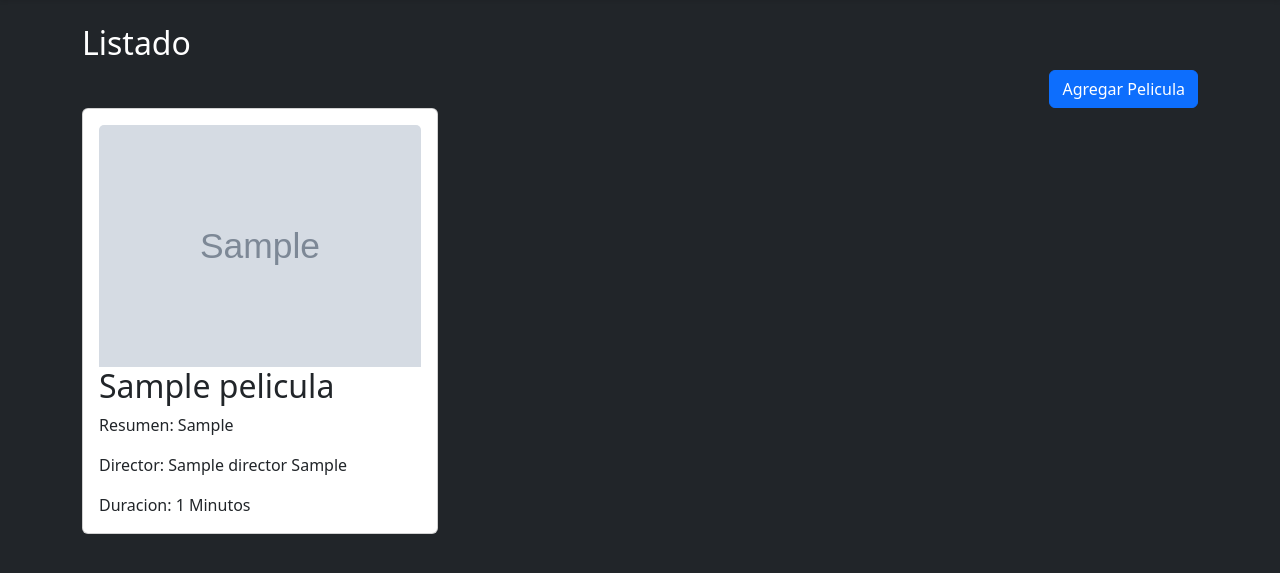
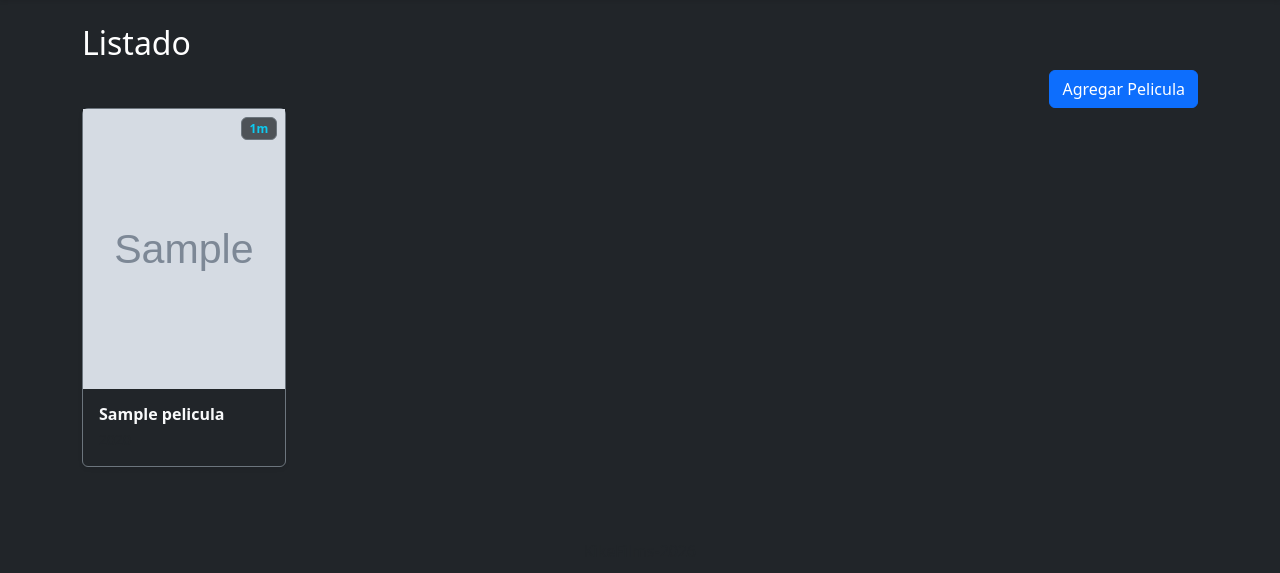
Before and after one commit to LDJSystems/KikeFilms, a Django app: page /peliculas/listar_peliculas/ in a window 1280 px wide. Shown: the part 57-630 px from the top of the page. Run offline with Django 5.2, Linux system fonts and the light colour scheme; tables that the repository leaves empty hold one stand-in row (values such as "Sample post"); grey boxes marked "Sample" are stand-in pictures.

Commit message:
style: Mejora a la vista de lista de peliculas. refactor: Eliminacion del archivo pelicula_form y pelicula_list

```diff
--- a/templates/pelicula/lista.html
+++ b/templates/pelicula/lista.html
@@ -10,30 +10,105 @@
     <button type="button" class="btn btn-primary">Agregar Pelicula</button>
 </div>
 
-<div class="row row-cols-3 row-cols-md-4 row-cols-lg-3 g-4 mb-5">
+<div class="row row-cols-2 row-cols-md-4 row-cols-lg-5 g-4 mb-5">
+    {% for pelicula in peliculas %}
+    <div class="col">
+        <!-- Tarjeta interactiva que abre el modal -->
+        <div class="card h-100 bg-dark text-white border-secondary shadow-sm" style="cursor: pointer;"
+            data-bs-toggle="modal" data-bs-target="#modalPelicula{{ pelicula.id }}">
+            <div class="position-relative overflow-hidden bg-black" style="height: 280px;">
+                {% if pelicula.portada_imagen %}
+                <img src="{{ pelicula.portada_imagen.url }}" class="w-100 h-100" alt="{{ pelicula.titulo }}"
+                    style="object-fit: cover;">
+                {% else %}
+                <div
+                    class="d-flex align-items-center justify-content-center h-100 text-muted small bg-secondary bg-opacity-25">
+                    Sin póster
+                </div>
+                {% endif %}
+                <span
+                    class="position-absolute top-0 end-0 m-2 badge bg-dark bg-opacity-75 border border-secondary text-info">
+                    {{ pelicula.duracion }}m
+                </span>
+            </div>
+            <div class="card-body p-3 d-flex flex-column justify-content-between">
+                <h6 class="card-title fw-bold text-truncate text-light mb-1" title="{{ pelicula.titulo }}">
+                    {{ pelicula.titulo }}
+                </h6>
+                <div class="text-muted small">
+                    {{ pelicula.fecha_lanzamiento|date:"Y" }}
+                </div>
+            </div>
+        </div>
+    </div>
 
-    {% for pelicula in peliculas %}
+    <!-- MODAL (Recuadro flotante de detalles) para cada película -->
+    <div class="modal fade" id="modalPelicula{{ pelicula.id }}" tabindex="-1"
+        aria-labelledby="modalLabel{{ pelicula.id }}" aria-hidden="true">
+        <div class="modal-dialog modal-dialog-centered modal-lg">
+            <div class="modal-content bg-dark text-white border border-secondary shadow-lg">
+                <div class="modal-header border-secondary">
+                    <h5 class="modal-title fw-bold text-danger" id="modalLabel{{ pelicula.id }}">
+                        {{ pelicula.titulo }}
+                    </h5>
+                    <button type="button" class="btn-close btn-close-white" data-bs-dismiss="modal"
+                        aria-label="Close"></button>
+                </div>
+                <div class="modal-body">
+                    <div class="row g-4 align-items-center">
+                        <div class="col-md-5">
+                            {% if pelicula.portada_imagen %}
+                            <img src="{{ pelicula.portada_imagen.url }}"
+                                class="img-fluid rounded shadow border border-secondary" alt="{{ pelicula.titulo }}"
+                                style="max-height: 350px; width: 100%; object-fit: cover;">
+                            {% else %}
+                            <div class="bg-secondary text-center p-5 rounded text-white">Sin póster disponible</div>
+                            {% endif %}
+                        </div>
+                        <div class="col-md-7">
+                            <h3 class="fw-bold mb-2">{{ pelicula.titulo }}</h3>
 
-    <div class="col">
-        <div class="card">
-            <div class="card-body">
+                            <div class="mb-3">
+                                <span class="badge bg-danger me-2">Año: {{ pelicula.fecha_lanzamiento|date:"Y" }}</span>
+                                <span class="badge bg-secondary me-2">Duración: {{ pelicula.duracion }} min</span>
+                            </div>
 
-                <img src="{{ pelicula.portada_imagen.url }}" class="card-img-top" alt="">
+                            <!-- Director blindado contra errores -->
+                            <p class="mb-2"><strong>Director:</strong>
+                                <span class="text-light">
+                                    {% if pelicula.director %}
+                                    {{ pelicula.director }}
+                                    {% else %}
+                                    No especificado
+                                    {% endif %}
+                                </span>
+                            </p>
 
-                <h2 class="card-title">{{ pelicula.titulo }}</h2>
-                <p class="card-text">Resumen: {{ pelicula.sinopsis }}</p>
-                <p class="card-text">Director: {{ pelicula.director }}</p>
-                <p class="card-text">Duracion: {{ pelicula.duracion }} Minutos</p>
-
+                            <!-- Descripción / Sinopsis blindada contra errores -->
+                            <hr class="border-secondary">
+                            <p class="text-light small lh-base">
+                                {% if pelicula.sinopsis %}
+                                {{ pelicula.sinopsis }}
+                                {% else %}
+                                No hay una descripción detallada disponible para este título.
+                                {% endif %}
+                            </p>
+                        </div>
+                    </div>
+                </div>
+                <div class="modal-footer border-secondary">
+                    <button type="button" class="btn btn-outline-light btn-sm" data-bs-dismiss="modal">Cerrar</button>
+                </div>
             </div>
         </div>
     </div>
     {% empty %}
-    <h2>
-        No existen peliculas registrados
-    </h2>
-
+    <div class="col-12 text-center py-5">
+        <div class="alert alert-dark border border-secondary text-light mb-0 py-4" role="alert">
+            <h5 class="fw-bold text-danger">No hay películas registradas</h5>
+            <p class="mb-0 text-muted">Añade títulos desde el panel de administración.</p>
+        </div>
+    </div>
     {% endfor %}
-
 </div>
 {% endblock %}
```
Also changed, not shown: templates/pelicula/pelicula_form.html (deleted, +0 -20 lines), templates/pelicula/pelicula_list.html (deleted).
